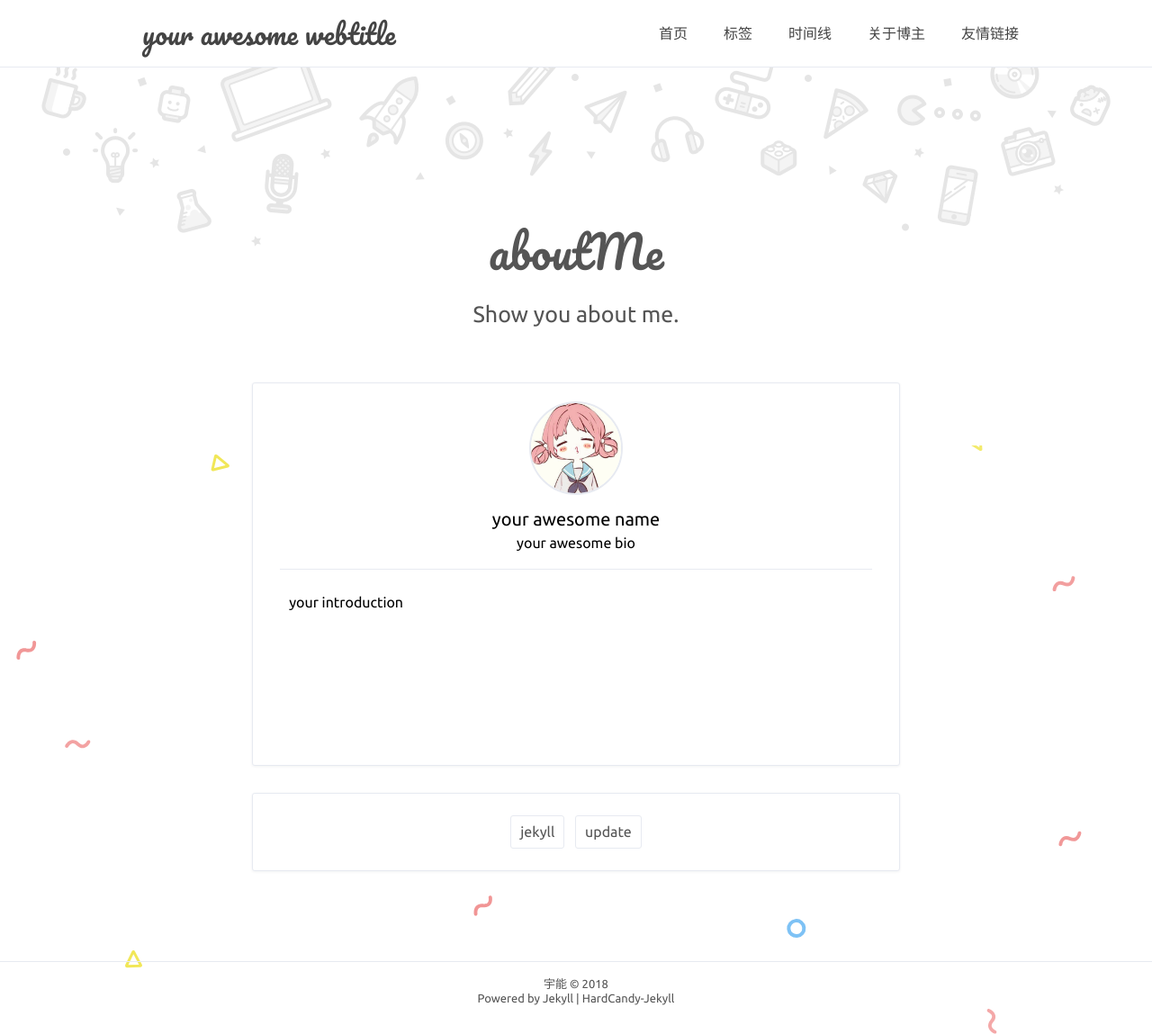
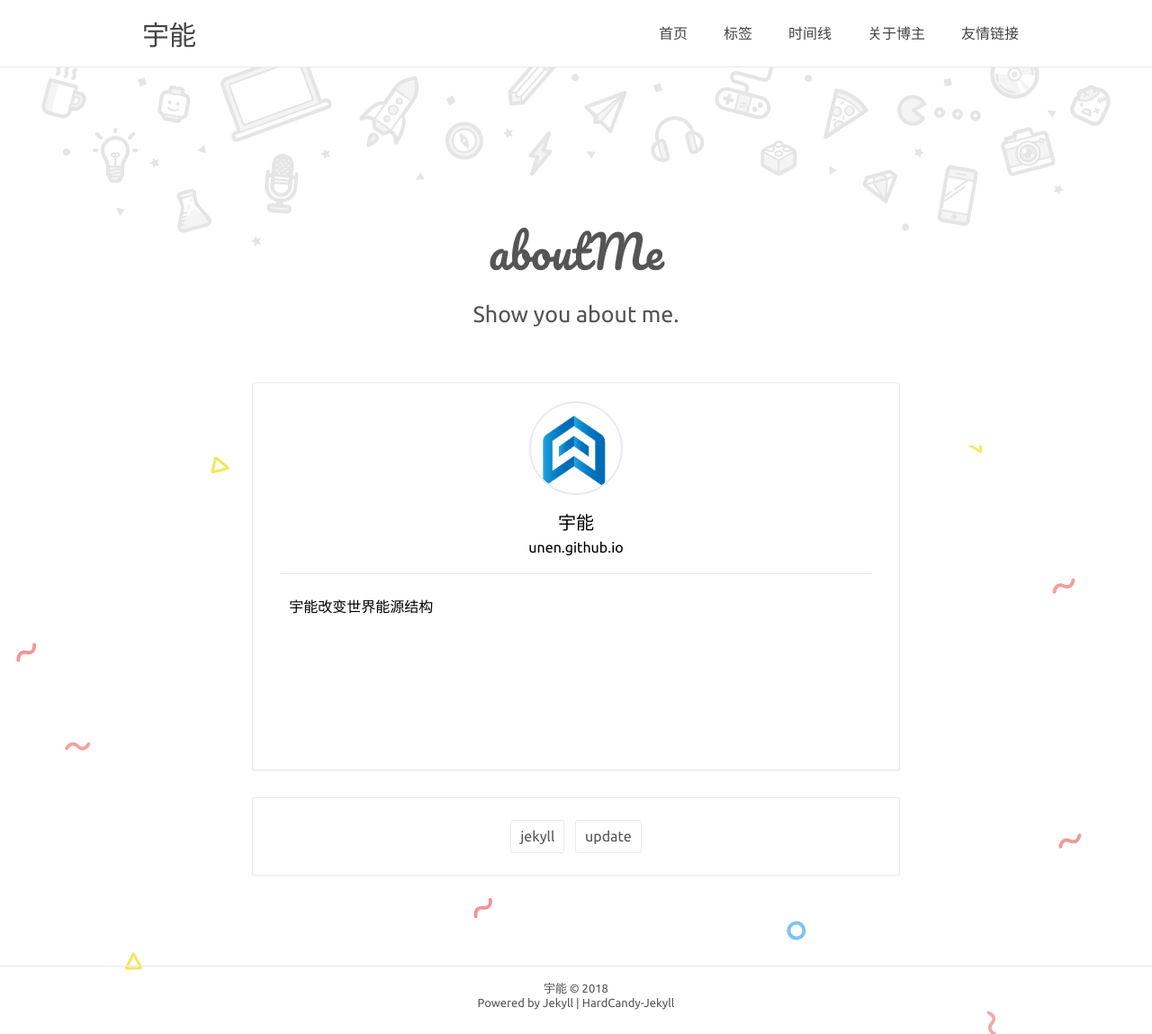
Before and after one commit to Unen/Unen.github.io, a Jekyll site: the page built from about.html, in a window 1280 px wide. Shown: the whole page at 90% size. Built offline with Jekyll 4.4.1, drawn with Linux system fonts in a browser that asks for light colours; comment, search, counter and statistics services are not loaded.

Commit message:
add profile.png

```diff
--- a/_config.yml
+++ b/_config.yml
@@ -14,13 +14,13 @@ nav: # 最佳体验 六个标签 且最好每个标签不超过4中文字
 
 # 博主
 author: true
-name: 'your awesome name'
-NickName: 'your awesome nickname'
-webtitle: 'your awesome webtitle'
-bio: 'your awesome bio'
+name: '宇能'
+NickName: 'unen'
+webtitle: '宇能'
+bio: 'unen.github.io'
 about: true
-aboutyou: 'your introduction'
-portraits: '/assets/profile.jpeg' # your portraits image file path
+aboutyou: '宇能改变世界能源结构'
+portraits: '/assets/profile.png' # your portraits image file path
 
 # SNS
 SNS: true
```
Also changed, not shown: assets/profile.png (added).
